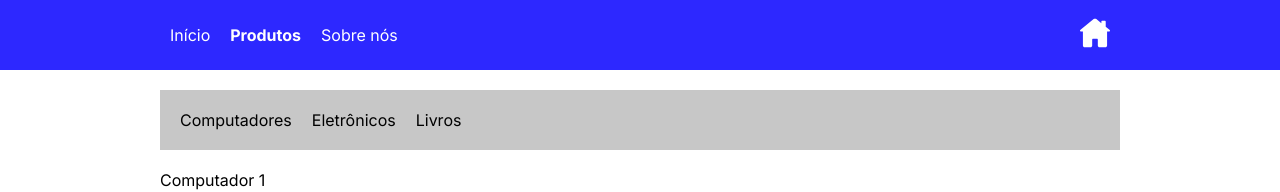
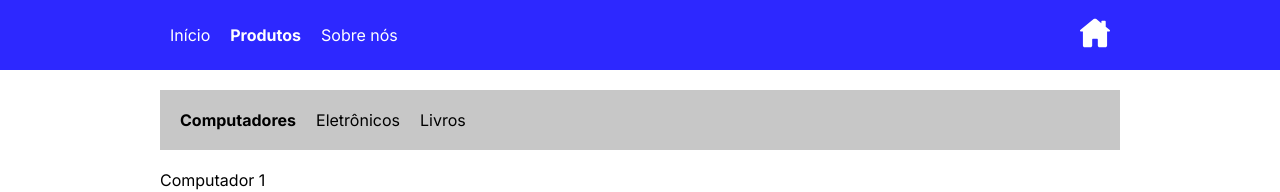
Before and after one commit to Ital023/DesafioReactRouter, a React (Vite) app: page /products/computers in a window 1280 px wide. Shown: the top 192 px of the page. Built offline with nearby package versions, Linux system fonts and the light colour scheme.

Commit message:
feat: Project Finished

```diff
--- a/src/App.tsx
+++ b/src/App.tsx
@@ -19,6 +19,7 @@ export default function App() {
           <Route path="home" element={<HomeBody />} />
 
           <Route path="products" element={<Products />}>
+            <Route index element={<Navigate to="computers"/>}/>
             <Route path="computers" element={<Computers/>}/>
             <Route path="eletronics" element={<Eletronics/>}/>
             <Route path="books" element={<Books/>}/>
--- a/src/components/ProductsBar/index.tsx
+++ b/src/components/ProductsBar/index.tsx
@@ -6,9 +6,9 @@ export default function ProductsBar() {
   return (
     <div className="drr-products-bar">
       <div className="drr-products-categories">
-        <NavLink to={"computers"}>Computadores</NavLink>
-        <NavLink to={"eletronics"}>Eletrônicos</NavLink>
-        <NavLink to={"books"}>Livros</NavLink>
+        <NavLink to={"computers"} className={({isActive}) => isActive ? "menu-products-item menu-products-active" : "menu-products-item"}>Computadores</NavLink>
+        <NavLink to={"eletronics"} className={({isActive}) => isActive ? "menu-products-item menu-products-active" : "menu-products-item"}>Eletrônicos</NavLink>
+        <NavLink to={"books"} className={({isActive}) => isActive ? "menu-products-item menu-products-active" : "menu-products-item"}>Livros</NavLink>
       </div>
     </div>
   );
--- a/src/components/ProductsBar/styles.css
+++ b/src/components/ProductsBar/styles.css
@@ -12,3 +12,13 @@
     align-items: center;
     gap: 20px;
 }
+
+.menu-products-item {
+    color: var(--drr-color-font-secondary);
+    font-size: 16px;
+    font-weight: 400;
+}
+
+.menu-products-active {
+    font-weight: 700;
+}
```
